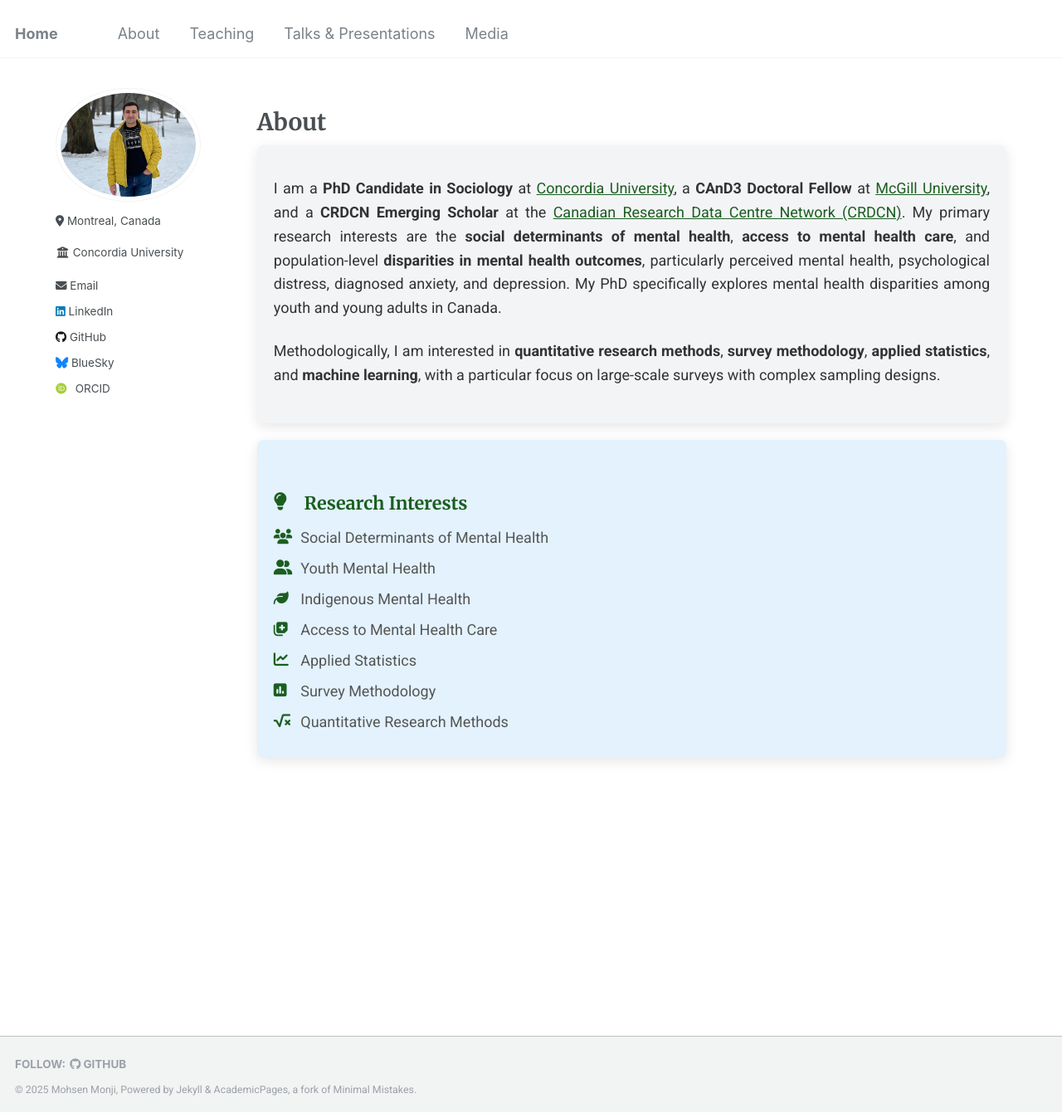
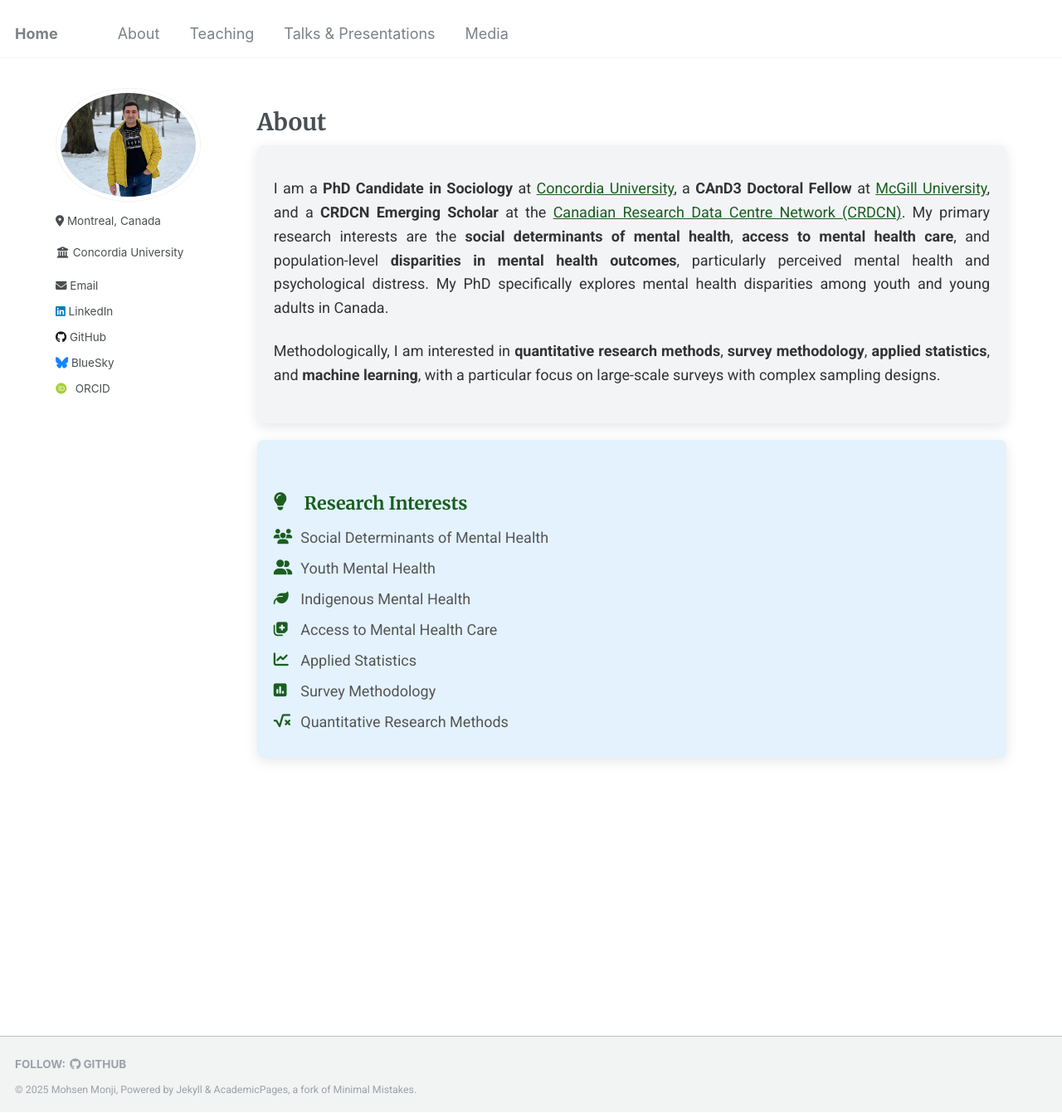
Before and after one commit to Mohsnmonji/mohsnmonji.github.io, a Jekyll site: the page built from about-me.md, in a window 1280 px wide and 1341 px high. Shown: the whole window at 83% size. Built offline with Jekyll 4.4.1, drawn with Linux system fonts in a browser that asks for light colours; some web fonts are replaced.

Commit message:
Update about-me.md

```diff
--- a/about-me.md
+++ b/about-me.md
@@ -94,7 +94,7 @@ author_profile: true
     <a href="https://crdcn.ca" target="_blank">Canadian Research Data Centre Network (CRDCN)</a>.
     My primary research interests are the <strong>social determinants of mental health</strong>,
     <strong>access to mental health care</strong>, and population-level
-    <strong>disparities in mental health outcomes</strong>, particularly perceived mental health, psychological distress, diagnosed anxiety, and depression.
+    <strong>disparities in mental health outcomes</strong>, particularly perceived mental health and psychological distress.
     My PhD specifically explores mental health disparities among youth and young adults in Canada.
   </p>
 
```
